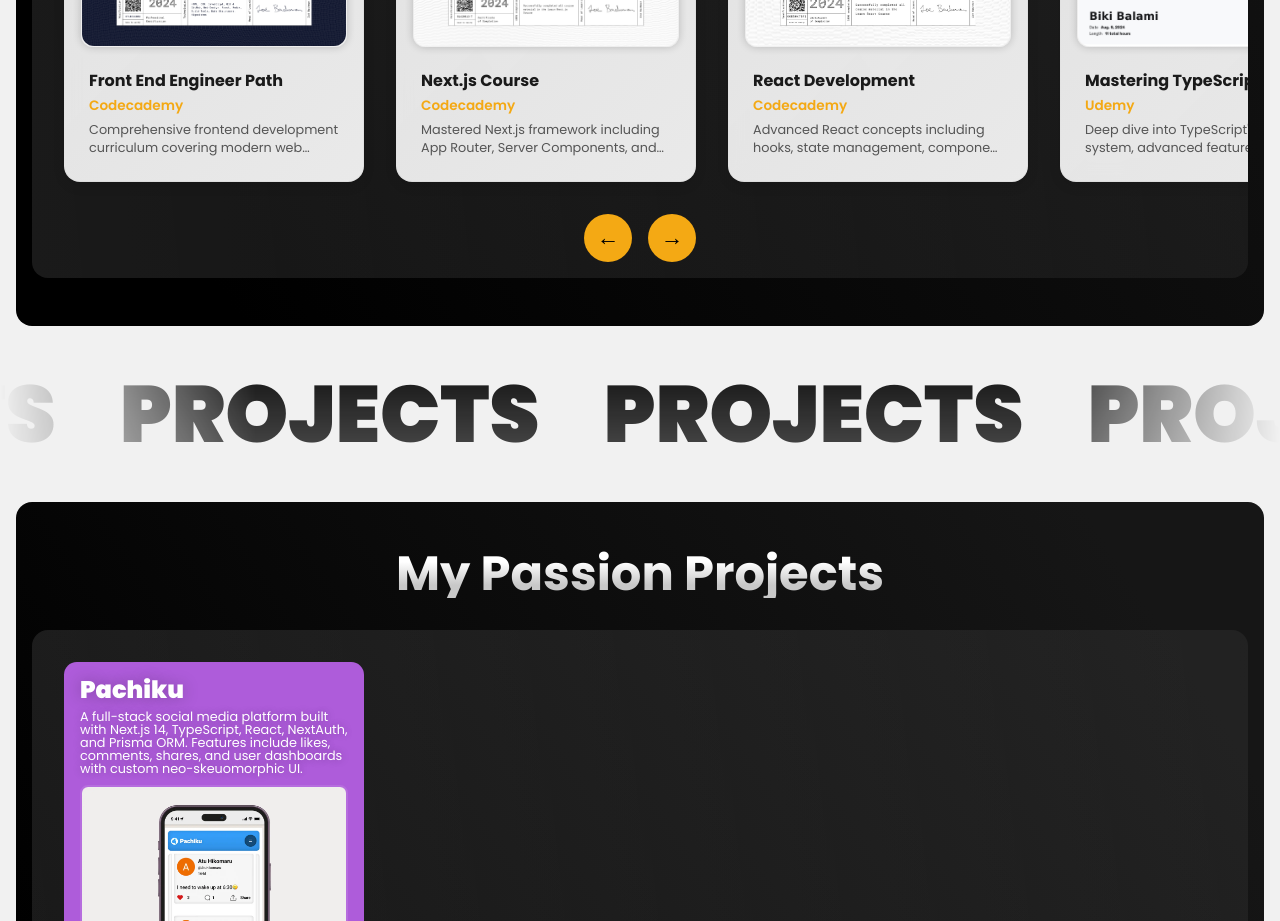
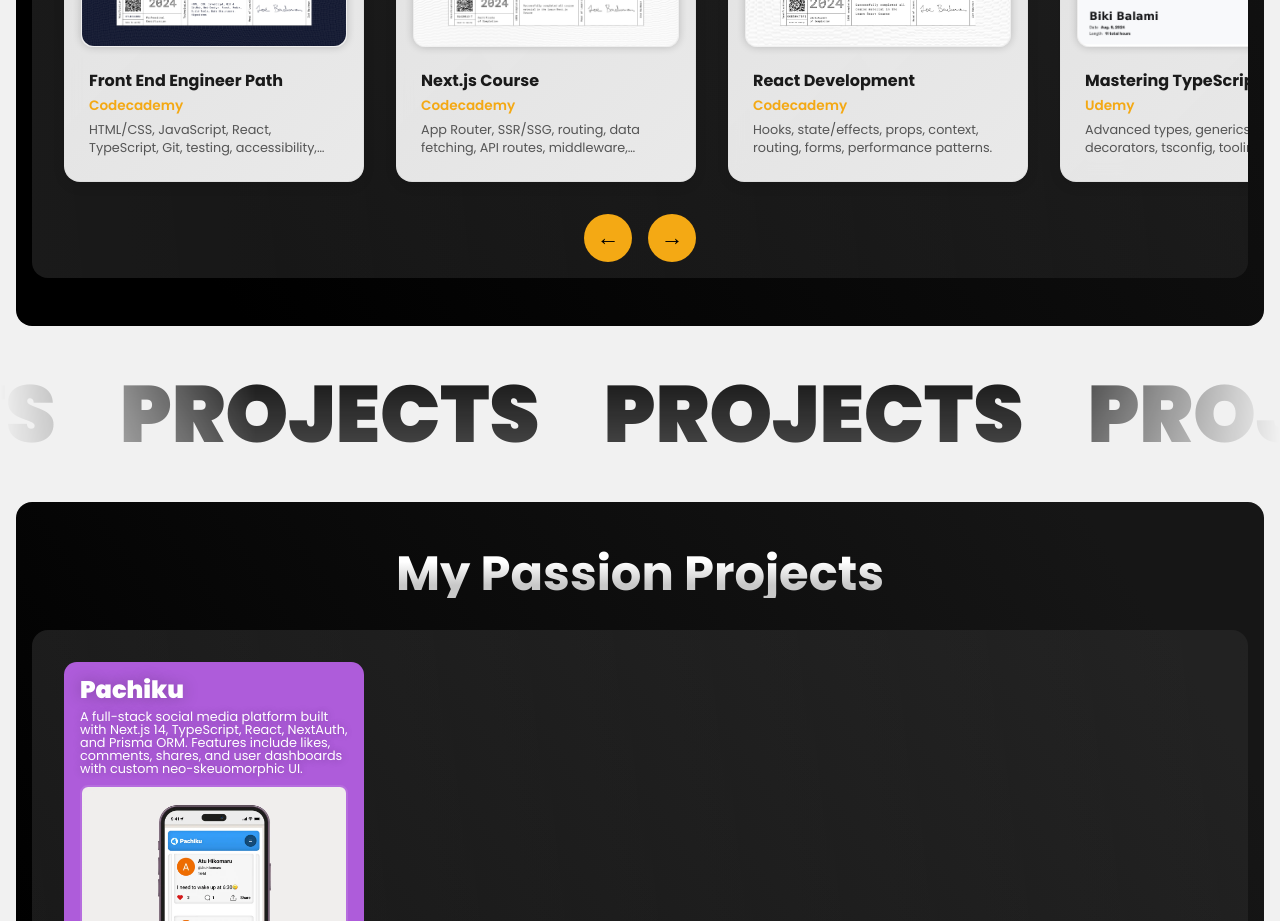
Before and after one commit to BikiBalami99/bikibalami, a React (Vite) app: page / in a window 1280 px wide. Shown: the part 1920-2841 px from the top of the page. Built offline with nearby package versions, Linux system fonts and the light colour scheme.

Commit message:
style: Revise certification descriptions for clarity and conciseness
- Update descriptions for various certifications to focus on key skills and topics covered, enhancing readability and relevance.
- Ensure consistency in formatting and terminology across all certification entries.

```diff
--- a/src/data/skillsData.ts
+++ b/src/data/skillsData.ts
@@ -66,56 +66,55 @@ export const certifications = [
 		provider: "Codecademy",
 		image: "/assets/certificates/codecademy/Front_End_Engineer_Path.png",
 		description:
-			"Comprehensive frontend development curriculum covering modern web technologies, responsive design, and interactive user interfaces.",
+			"HTML/CSS, JavaScript, React, TypeScript, Git, testing, accessibility, and projects.",
 	},
 	{
 		title: "Next.js Course",
 		provider: "Codecademy",
 		image: "/assets/certificates/codecademy/Next.jpg",
 		description:
-			"Mastered Next.js framework including App Router, Server Components, and full-stack React development patterns.",
+			"App Router, SSR/SSG, routing, data fetching, API routes, middleware, deployment.",
 	},
 	{
 		title: "React Development",
 		provider: "Codecademy",
 		image: "/assets/certificates/codecademy/React.jpg",
 		description:
-			"Advanced React concepts including hooks, state management, component architecture, and modern development practices.",
+			"Hooks, state/effects, props, context, routing, forms, performance patterns.",
 	},
 	{
 		title: "Mastering TypeScript",
 		provider: "Udemy",
 		image: "/assets/certificates/udemy/Mastering TypeScript.jpg",
 		description:
-			"Deep dive into TypeScript's type system, advanced features, and integration with modern JavaScript frameworks.",
+			"Advanced types, generics, utility types, decorators, tsconfig, tooling, and React usage.",
 	},
 	{
 		title: "TypeScript Fundamentals",
 		provider: "Codecademy",
 		image: "/assets/certificates/codecademy/TypeScript.jpg",
 		description:
-			"Core TypeScript concepts including type annotations, interfaces, generics, and type-safe development workflows.",
+			"Types, interfaces, unions, narrowing, generics, modules, and type‑safe workflows.",
 	},
 	{
 		title: "Git and GitHub",
 		provider: "Codecademy",
 		image: "/assets/certificates/codecademy/Git and Github.jpg",
 		description:
-			"Version control mastery including Git workflows, branching strategies, and collaborative development practices.",
+			"CLI Git, branching/merging, rebasing, PRs, issues, workflows, and collaboration.",
 	},
 	{
 		title: "Figma Advanced Design",
 		provider: "Udemy",
 		image: "/assets/certificates/udemy/Figma Advanced from BYOL.jpg",
 		description:
-			"Advanced Figma techniques for UI/UX design, prototyping, design systems, and collaborative design workflows.",
+			"Components/variants, Auto Layout, design systems, prototyping, handoff, and collaboration.",
 	},
 	{
 		title: "Bachelor's Degree",
 		provider: "Temple University Japan",
 		image: "/assets/certificates/TUJ/Undergrad.jpg",
-		description:
-			"Dual degree in Computer Science and Art with focus on Graphic Design, providing strong technical and creative foundations.",
+		description: "B.A. in Art (Graphic Design) with a Computer Science minor.",
 	},
 ];
 
```
